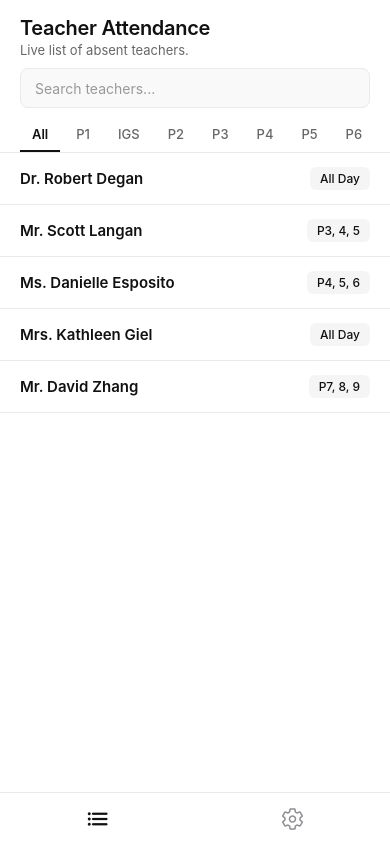
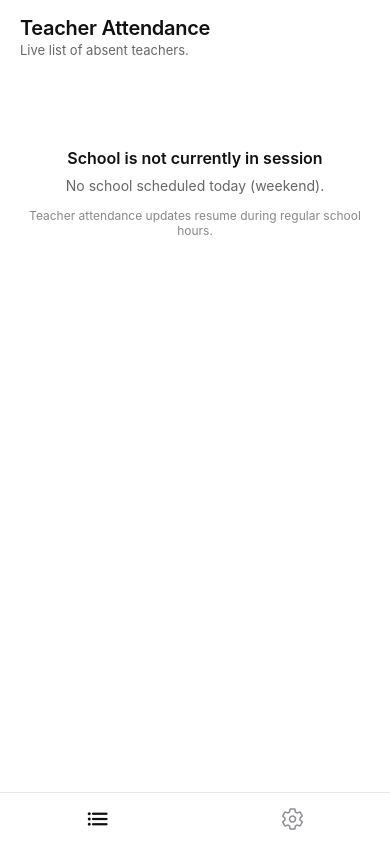
Before and after one commit to bca-upper-cafe/upper-cafe-mobile, a React Native app: screen / in a window 390 px wide. Built offline with nearby package versions, Linux system fonts and the light colour scheme.

Commit message:
update expo

```diff
--- a/App.tsx
+++ b/App.tsx
@@ -74,15 +74,107 @@ const DEFAULT_ABSENCES: TeacherAbsence[] = [
 
 const PERIOD_PILLS = ['All', '1', 'IGS', '2', '3', '4', '5', '6', '7', '8', '9'];
 
+interface ScheduleStatus {
+  hasSchool: boolean;
+  status: 'no_school' | 'not_started' | 'in_session' | 'ended';
+  period: string | null;
+  message: string;
+  date: string;
+  time: string;
+}
+
+function calculateScheduleStatus(now: Date = new Date()): ScheduleStatus {
+  const day = now.getDay();
+  const pad = (n: number) => String(n).padStart(2, '0');
+  const dateStr = `${pad(now.getMonth() + 1)}/${pad(now.getDate())}/${now.getFullYear()}`;
+  const timeStr = `${pad(now.getHours())}:${pad(now.getMinutes())}:${pad(now.getSeconds())}`;
+  const currentSec = now.getHours() * 3600 + now.getMinutes() * 60 + now.getSeconds();
+
+  if (day === 0 || day === 6) {
+    return {
+      hasSchool: false,
+      status: 'no_school',
+      period: null,
+      message: 'No school scheduled today (weekend).',
+      date: dateStr,
+      time: timeStr,
+    };
+  }
+
+  const schoolStart = 8 * 3600; // 08:00
+  const schoolEnd = 15 * 3600 + 46 * 60; // 15:46
+
+  if (currentSec < schoolStart) {
+    return {
+      hasSchool: true,
+      status: 'not_started',
+      period: null,
+      message: 'School has not started yet today. Period 1 begins at 8:00 AM.',
+      date: dateStr,
+      time: timeStr,
+    };
+  }
+
+  if (currentSec > schoolEnd) {
+    return {
+      hasSchool: true,
+      status: 'ended',
+      period: null,
+      message: 'School has concluded for today.',
+      date: dateStr,
+      time: timeStr,
+    };
+  }
+
+  // Periods: 1 (08:00-08:43), IGS (08:47-09:30), 2 (09:34-10:17), 3 (10:21-11:04), 4 (11:08-11:51),
+  // 5 (11:55-12:38), 6 (12:42-13:25), 7 (13:29-14:12), 8 (14:16-14:59), 9 (15:03-15:46)
+  const periods = [
+    { p: '1', start: 8 * 3600, end: 8 * 3600 + 43 * 60 },
+    { p: 'IGS', start: 8 * 3600 + 47 * 60, end: 9 * 3600 + 30 * 60 },
+    { p: '2', start: 9 * 3600 + 34 * 60, end: 10 * 3600 + 17 * 60 },
+    { p: '3', start: 10 * 3600 + 21 * 60, end: 11 * 3600 + 4 * 60 },
+    { p: '4', start: 11 * 3600 + 8 * 60, end: 11 * 3600 + 51 * 60 },
+    { p: '5', start: 11 * 3600 + 55 * 60, end: 12 * 3600 + 38 * 60 },
+    { p: '6', start: 12 * 3600 + 42 * 60, end: 13 * 3600 + 25 * 60 },
+    { p: '7', start: 13 * 3600 + 29 * 60, end: 14 * 3600 + 12 * 60 },
+    { p: '8', start: 14 * 3600 + 16 * 60, end: 14 * 3600 + 59 * 60 },
+    { p: '9', start: 15 * 3600 + 3 * 60, end: 15 * 3600 + 46 * 60 },
+  ];
+
+  for (const item of periods) {
+    if (currentSec >= item.start && currentSec <= item.end) {
+      return {
+        hasSchool: true,
+        status: 'in_session',
+        period: item.p,
+        message: `Currently Period ${item.p}`,
+        date: dateStr,
+        time: timeStr,
+      };
+    }
+  }
+
+  return {
+    hasSchool: true,
+    status: 'in_session',
+    period: 'Passing',
+    message: 'Passing Period',
+    date: dateStr,
+    time: timeStr,
+  };
+}
+
 export default function App() {
   const [activeTab, setActiveTab] = useState<'attendance' | 'settings'>('attendance');
   const [absences, setAbsences] = useState<TeacherAbsence[]>(DEFAULT_ABSENCES);
   const [selectedPeriod, setSelectedPeriod] = useState<string>('All');
   const [searchQuery, setSearchQuery] = useState<string>('');
   const [refreshing, setRefreshing] = useState<boolean>(false);
+  const [scheduleStatus, setScheduleStatus] = useState<ScheduleStatus>(() => calculateScheduleStatus());
 
   const onRefresh = useCallback(() => {
     setRefreshing(true);
+    setScheduleStatus(calculateScheduleStatus());
     setTimeout(() => {
       setRefreshing(false);
     }, 400);
@@ -121,9 +213,34 @@ export default function App() {
           {/* Header */}
           <View style={styles.header}>
             <Text style={styles.headerTitle}>Teacher Attendance</Text>
-            <Text style={styles.headerSubtitle}>Live list of absent teachers.</Text>
+            <Text style={styles.headerSubtitle}>
+              {scheduleStatus.status === 'in_session' && scheduleStatus.period
+                ? `Currently Period ${scheduleStatus.period} · Live list of absent teachers.`
+                : 'Live list of absent teachers.'}
+            </Text>
           </View>
 
+          {scheduleStatus.status !== 'in_session' ? (
+            /* Out of session: replace content entirely, no status badges or clutter */
+            <ScrollView
+              style={styles.list}
+              contentContainerStyle={styles.outOfSessionContainer}
+              refreshControl={
+                <RefreshControl
+                  refreshing={refreshing}
+                  onRefresh={onRefresh}
+                  tintColor="#111111"
+                />
+              }
+            >
+              <Text style={styles.outOfSessionTitle}>School is not currently in session</Text>
+              <Text style={styles.outOfSessionSubtitle}>{scheduleStatus.message}</Text>
+              <Text style={styles.outOfSessionFootnote}>
+                Teacher attendance updates resume during regular school hours.
+              </Text>
+            </ScrollView>
+          ) : (
+            <>
               {/* Search Bar matching web app */}
               <View style={styles.searchContainer}>
                 <TextInput
@@ -197,14 +314,14 @@ export default function App() {
                           <Text style={styles.teacherName}>{fullName}</Text>
                         </View>
 
-                    <View style={styles.periodBadge}>
-                      <Text style={styles.periodBadgeText}>{badgeText}</Text>
-                    </View>
+                        <Text style={styles.periodText}>{badgeText}</Text>
                       </View>
                     );
                   })
                 )}
               </ScrollView>
+            </>
+          )}
         </View>
       ) : (
         /* ========================================================================= */
@@ -334,6 +451,30 @@ const styles = StyleSheet.create({
     color: '#666666',
     marginTop: 2,
   },
+  outOfSessionContainer: {
+    paddingVertical: 80,
+    paddingHorizontal: 28,
+    alignItems: 'center',
+  },
+  outOfSessionTitle: {
+    fontSize: 16,
+    fontWeight: '600',
+    color: '#111111',
+    textAlign: 'center',
+    marginBottom: 8,
+  },
+  outOfSessionSubtitle: {
+    fontSize: 14,
+    color: '#666666',
+    textAlign: 'center',
+    lineHeight: 20,
+    marginBottom: 12,
+  },
+  outOfSessionFootnote: {
+    fontSize: 12,
+    color: '#888888',
+    textAlign: 'center',
+  },
   searchContainer: {
     paddingHorizontal: 20,
     paddingBottom: 10,
@@ -409,16 +550,10 @@ const styles = StyleSheet.create({
     color: '#666666',
     marginTop: 2,
   },
-  periodBadge: {
-    backgroundColor: '#F5F5F5',
-    borderRadius: 6,
-    paddingHorizontal: 10,
-    paddingVertical: 4,
-  },
-  periodBadgeText: {
+  periodText: {
     fontSize: 12,
     fontWeight: '500',
-    color: '#111111',
+    color: '#666666',
   },
   // Tab Bar Styles (Icons only, no text)
   tabBar: {
--- a/app.json
+++ b/app.json
@@ -6,11 +6,6 @@
     "orientation": "portrait",
     "icon": "./assets/icon.png",
     "userInterfaceStyle": "dark",
-    "splash": {
-      "image": "./assets/splash.png",
-      "resizeMode": "contain",
-      "backgroundColor": "#0B0E14"
-    },
     "ios": {
       "supportsTablet": true,
       "bundleIdentifier": "org.bergen.bcauppercafe"
@@ -27,7 +22,15 @@
     },
     "plugins": [
       "expo-asset",
-      "expo-font"
+      "expo-font",
+      [
+        "expo-splash-screen",
+        {
+          "image": "./assets/splash.png",
+          "resizeMode": "contain",
+          "backgroundColor": "#0B0E14"
+        }
+      ]
     ]
   }
 }
```
Also changed, not shown: package.json (+14 -13 lines), 2 other files (tests, documents, lock files or other folders). Lines whose indentation alone changed are shown as unchanged.
